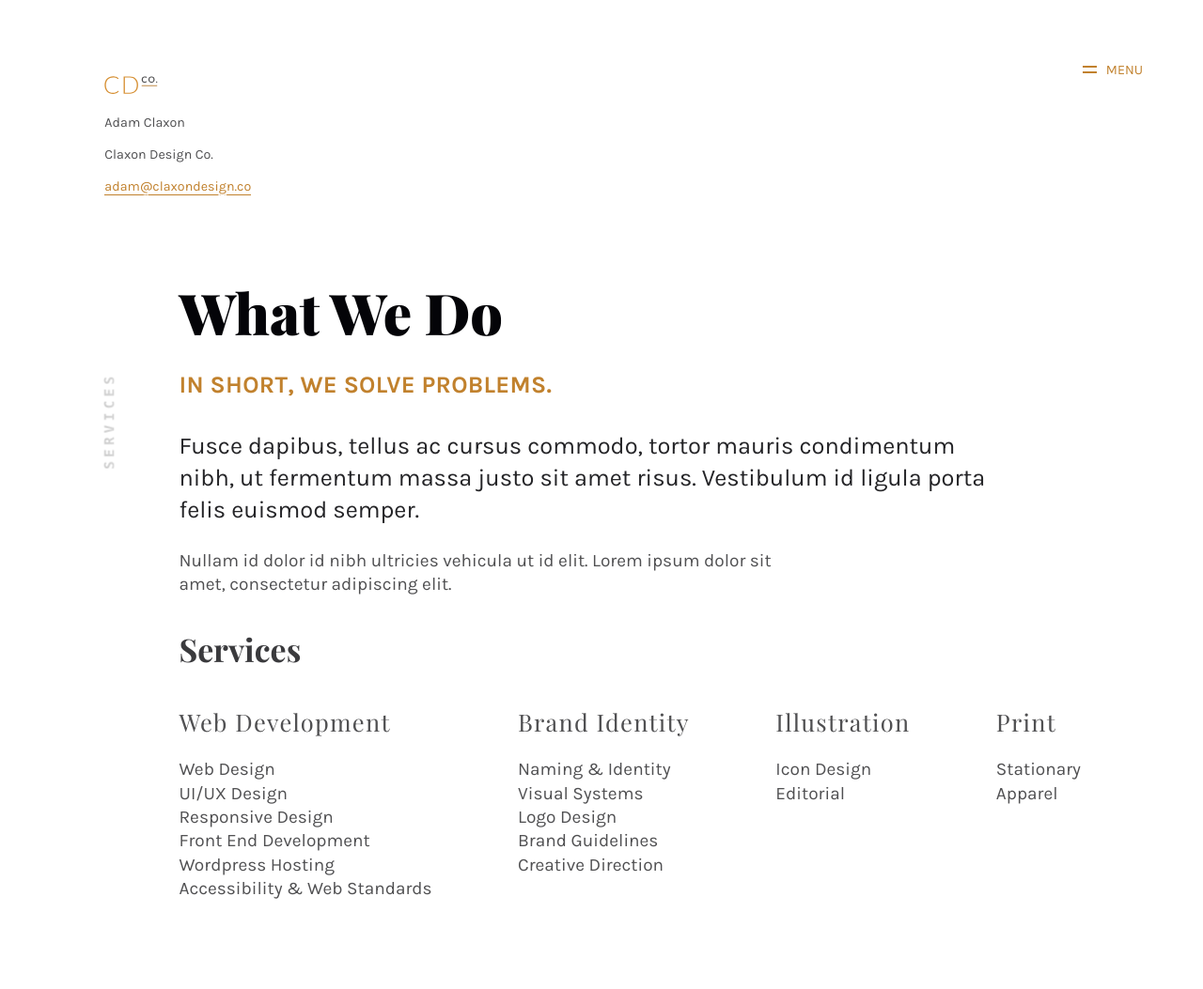
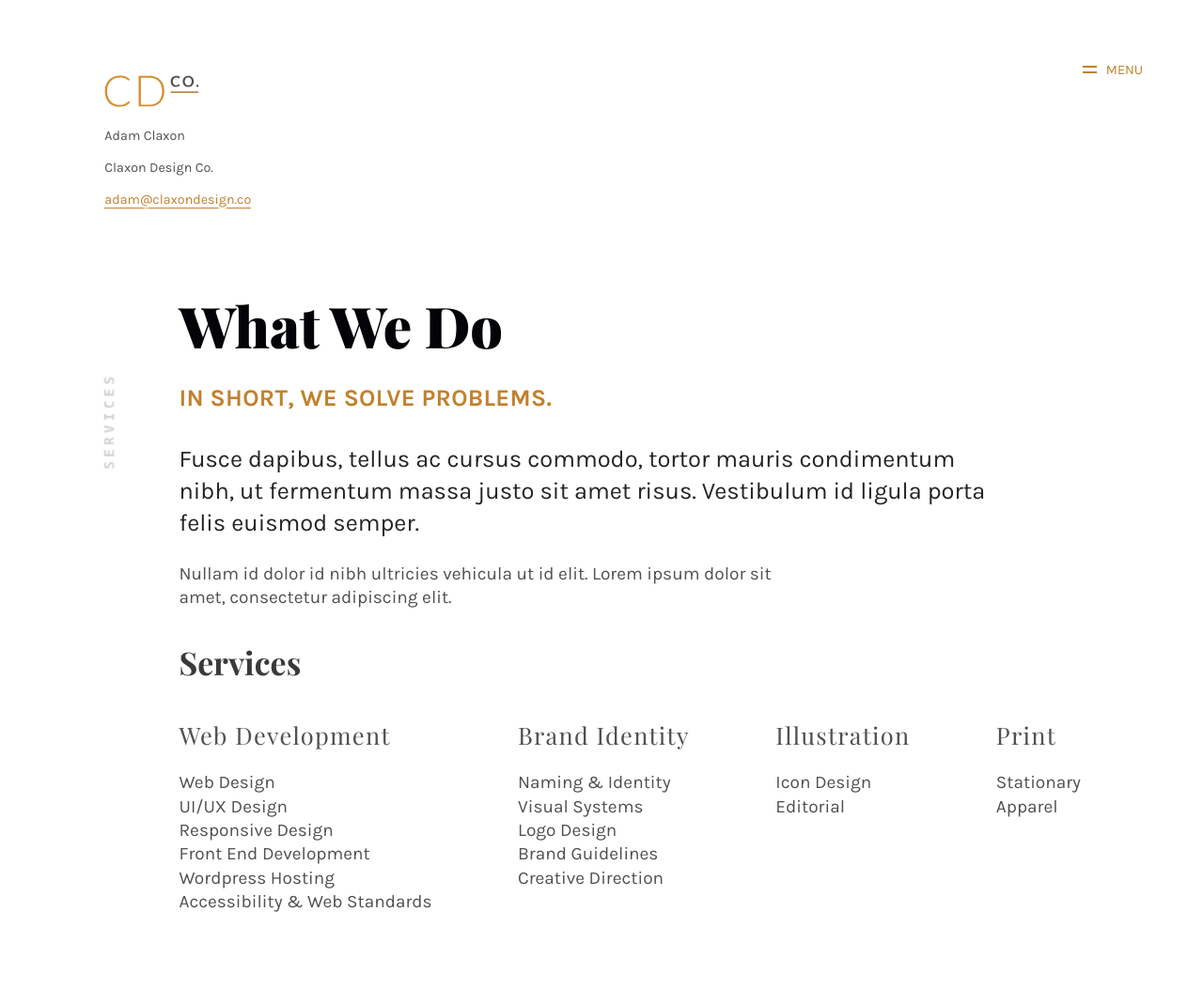
Before and after one commit to claxondesignco/claxondesignco.github.io, a Jekyll site: the page built from services.md, in a window 1280 px wide. Shown: the whole page at 94% size. Built offline with Jekyll 4.4.1, drawn with Linux system fonts in a browser that asks for light colours; nearby versions of some CDN libraries; comment, search, counter and statistics services are not loaded.

Commit message:
Changed size of logo

```diff
--- a/css/main.scss
+++ b/css/main.scss
@@ -6,7 +6,7 @@
 @import "navigation";
 
 .logo-small {
-  height: ms(0);
+  height: ms(2);
   margin-bottom: calc((#{$ms1} - #{$ms0}) / 2);
   width: auto;
 	margin-left: 2.2rem;
```
